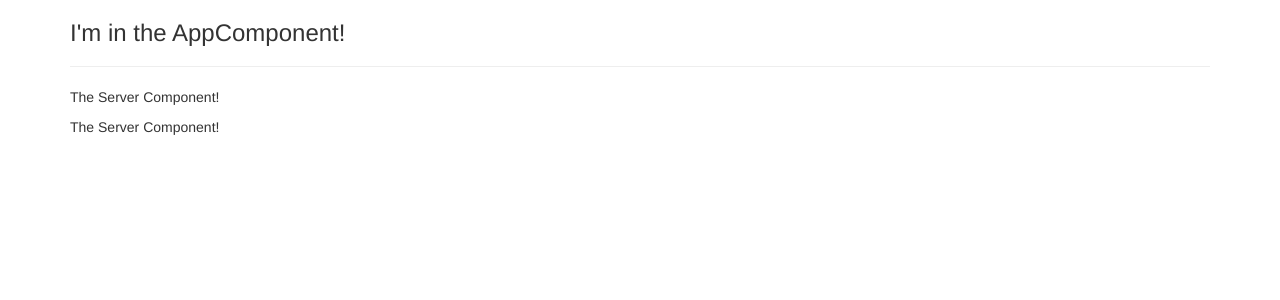
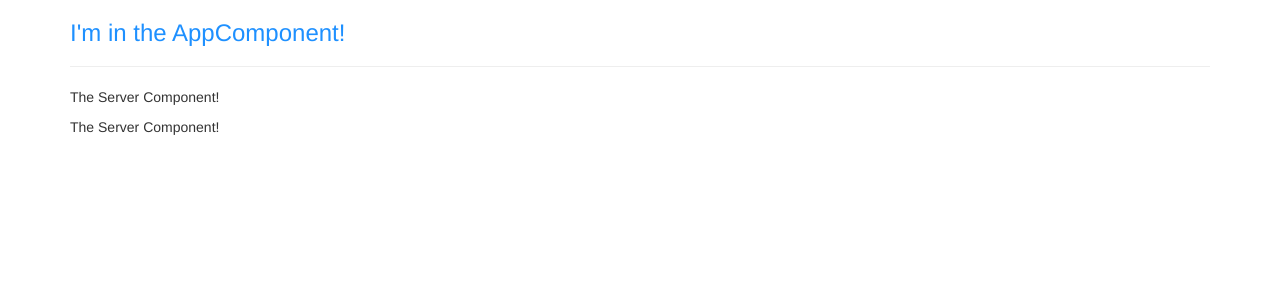
Before and after one commit to j1nma/angular, an Angular app: page / in a window 1280 px wide. Shown: the top 300 px of the page. Built offline with nearby package versions, Linux system fonts and the light colour scheme.

Commit message:
app component inline style

```diff
--- a/src/app/app.component.css
+++ b/src/app/app.component.css
@@ -0,0 +1,3 @@
+h3 {
+    color: darkblue;
+}
--- a/src/app/app.component.ts
+++ b/src/app/app.component.ts
@@ -3,7 +3,12 @@ import { Component } from '@angular/core';
 @Component({
   selector: 'app-root',
   templateUrl: './app.component.html',
-  styleUrls: ['./app.component.css']
+  // styleUrls: ['./app.component.css']
+  styles: [`
+  h3 {
+    color: dodgerblue;
+  }
+  `]
 })
 
 export class AppComponent {
```
